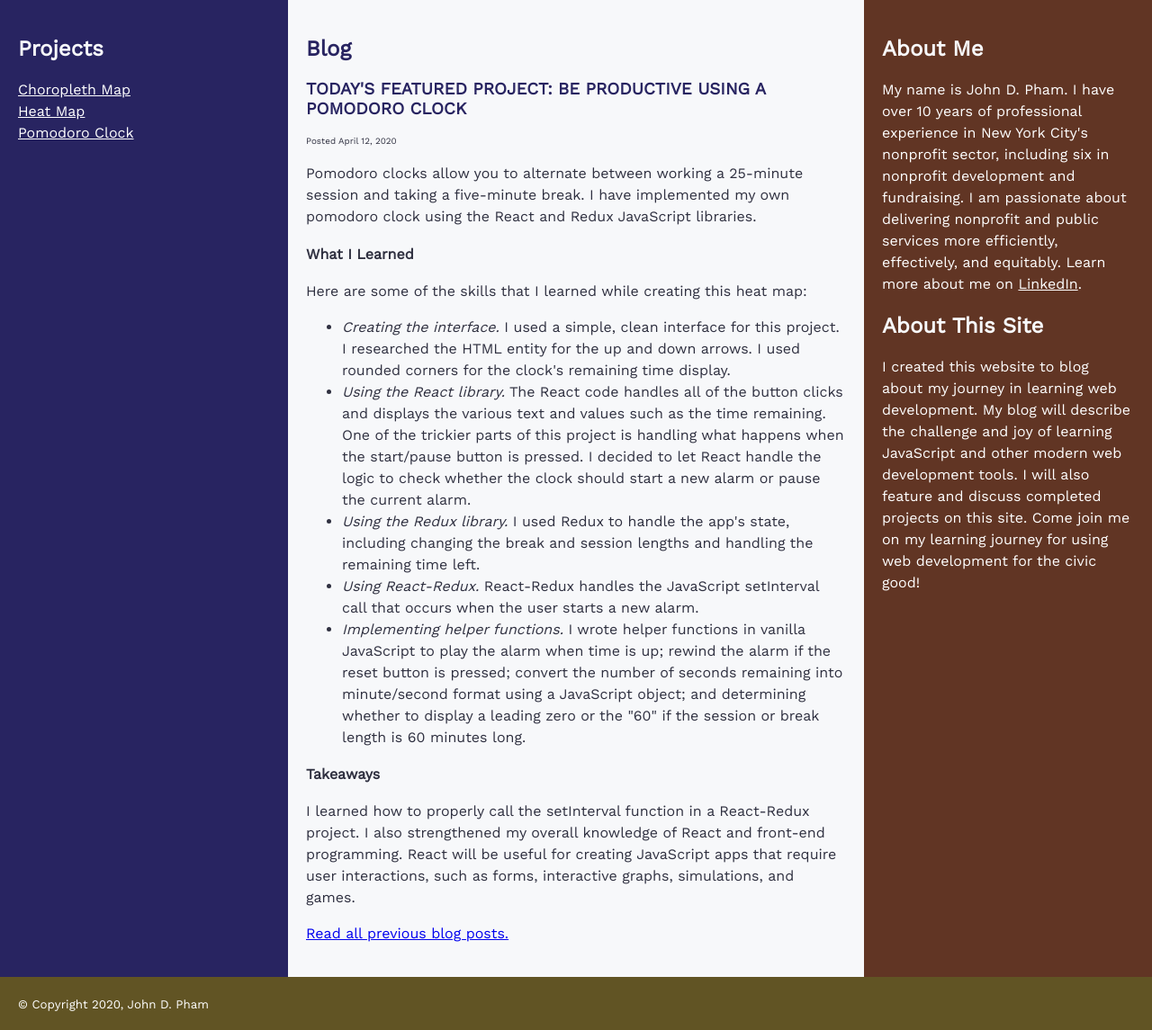
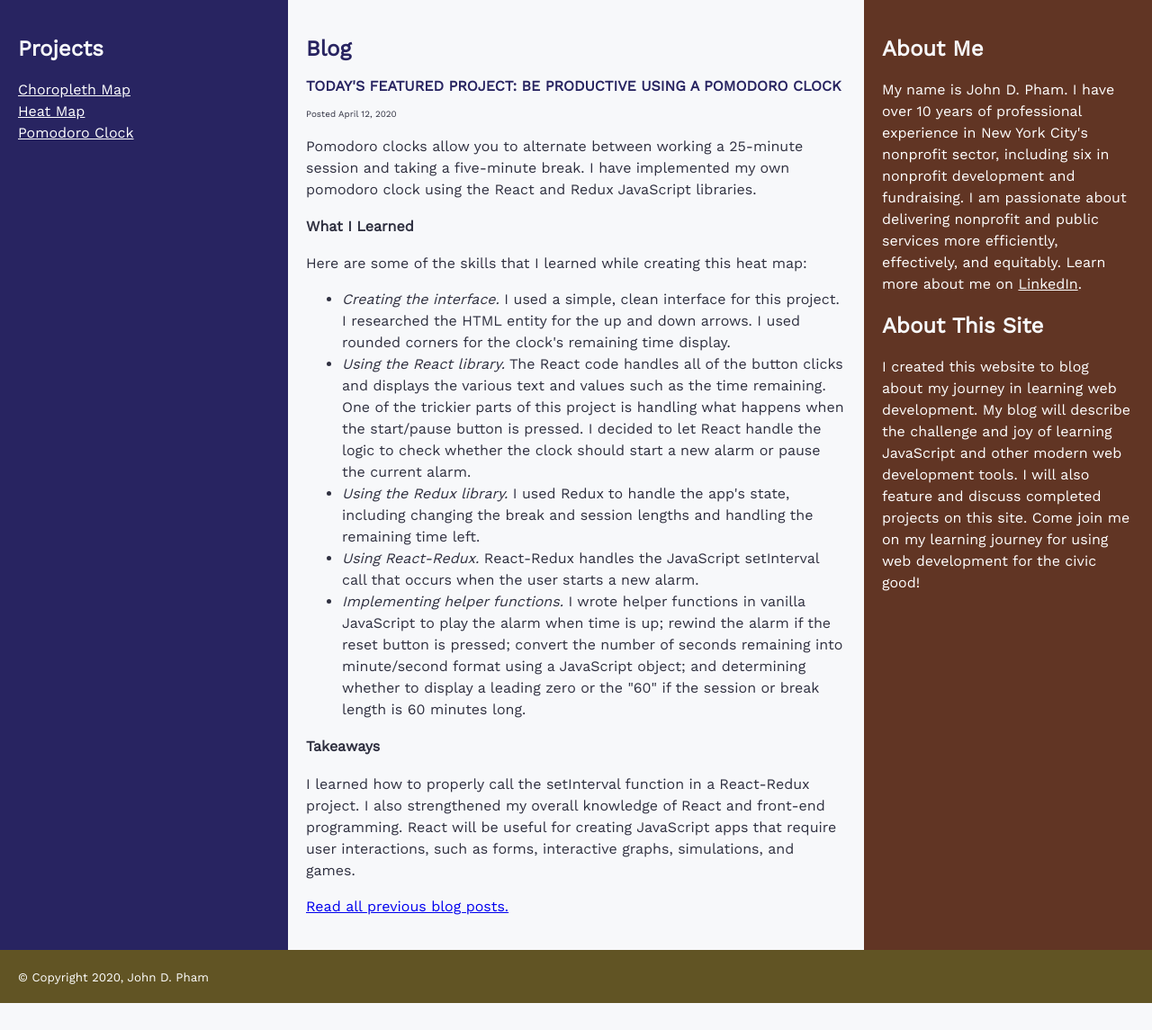
Before and after one commit to johnpham0527/blog, a PHP site: page /index.php in a window 1280 px wide. Shown: the part 121-1266 px from the top of the page at 90% size. After the commit the page ends 1236 px from the top, so only its background shows below. Run offline with PHP 8.4, Linux system fonts and the light colour scheme.

Commit message:
Set h3 font-size and line-height to 1em

```diff
--- a/css/grid.css
+++ b/css/grid.css
@@ -14,6 +14,8 @@ body {
 
 h3 {
     text-transform: uppercase;
+    font-size: 1em;
+    line-height: 1em;
 }
 
 h4 {
```
